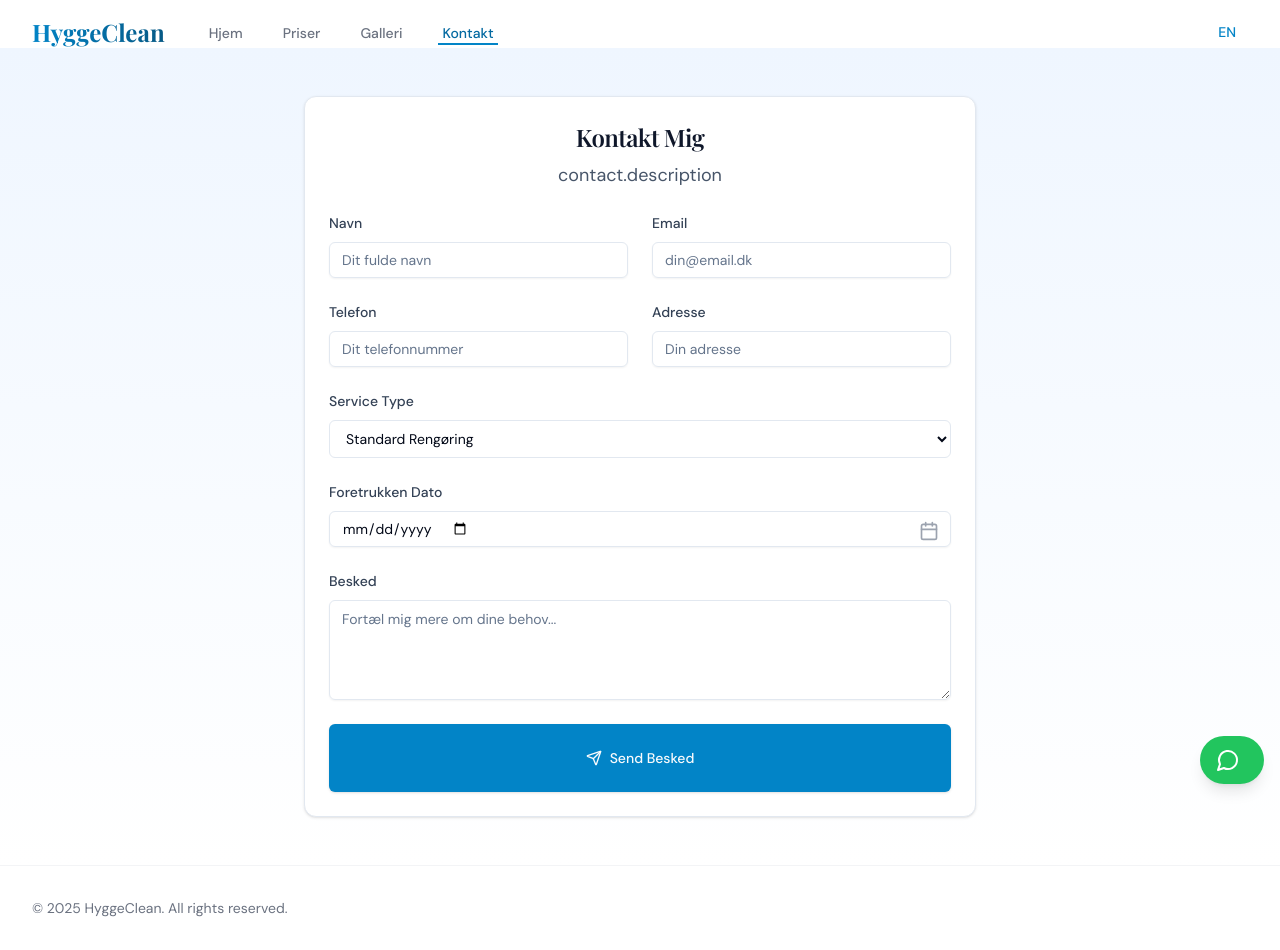
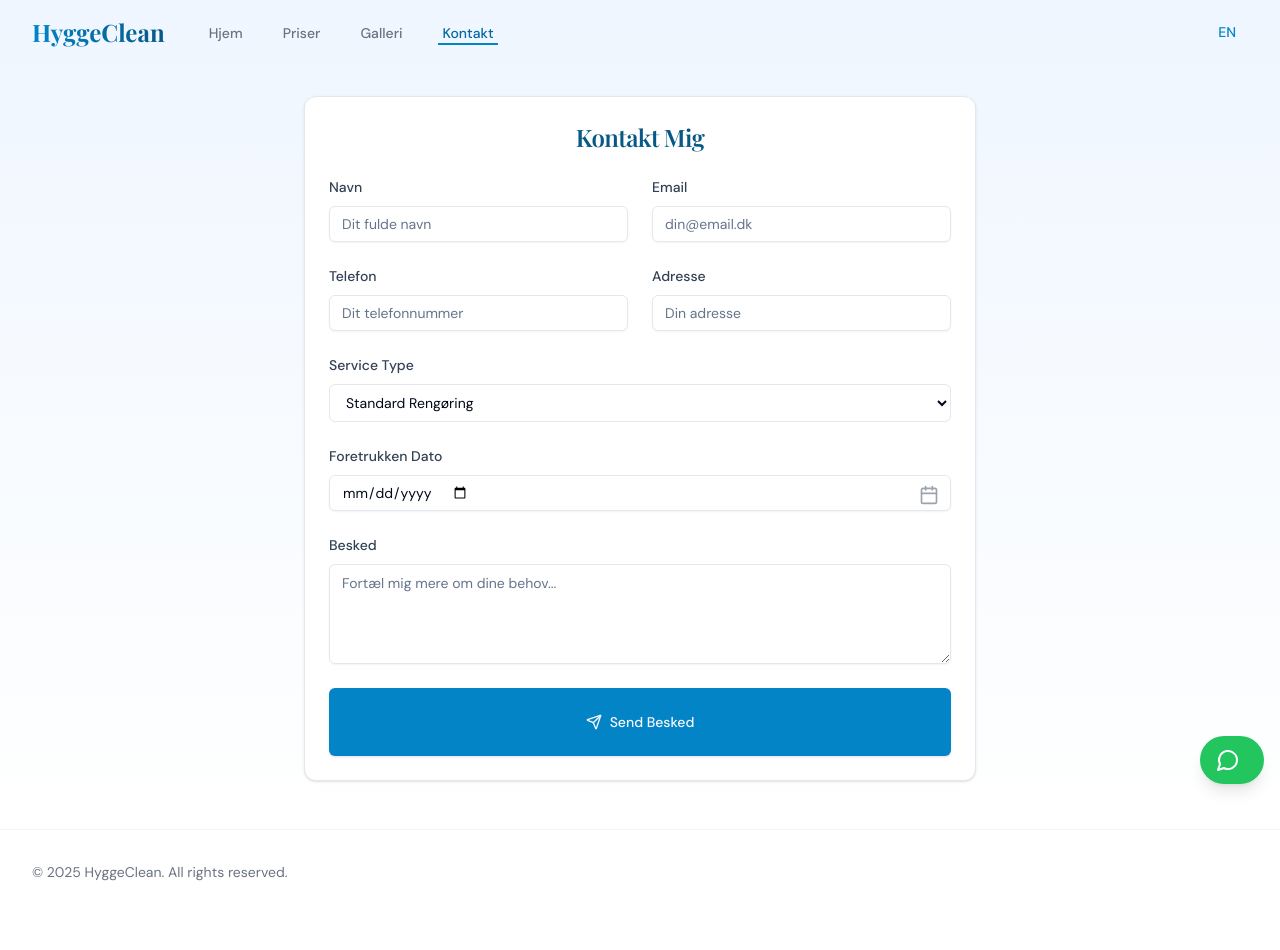
Before and after one commit to donxito/HyggeClean, a Next.js app: page /contact in a window 1280 px wide. After the commit the page ends 914 px from the top, so only its background shows below. Built offline with nearby package versions, Linux system fonts and the light colour scheme; a web font is replaced by a local one.

Commit message:
update font styles

```diff
--- a/src/app/contact/page.tsx
+++ b/src/app/contact/page.tsx
@@ -8,7 +8,7 @@ export const metadata = {
 export default function ContactPage() {
   return (
     <div className="min-h-screen bg-gradient-to-b from-blue-50 to-white">
-      <div className="container mx-auto px-4 py-12 mt-12">
+      <div className="container mx-auto px-4 py-12 ">
         <ContactForm />
       </div>
     </div>
--- a/src/app/pricing/page.tsx
+++ b/src/app/pricing/page.tsx
@@ -9,7 +9,7 @@ export const metadata = {
 export default function PricingPage() {
   return (
     <div className="min-h-screen bg-gradient-to-b from-blue-50 to-white">
-      <div className="container mx-auto px-4 py-12 mt-12">
+      <div className="container mx-auto px-4 py-12">
         <PricingCards />
       </div>
     </div>
--- a/src/components/contact/ContactForm.tsx
+++ b/src/components/contact/ContactForm.tsx
@@ -60,12 +60,11 @@ export function ContactForm() {
   };
 
   return (
-    <Card className="w-full max-w-2xl mx-auto" ref={formRef}>
+    <Card className="w-full max-w-2xl mx-auto mt-12" ref={formRef}>
       <CardHeader className="text-center space-y-2">
-        <CardTitle className="font-serif text-2xl text-hygge-900">
+        <CardTitle className="font-serif text-2xl text-primary-800">
           {translate("contact.title")}
         </CardTitle>
-        <p className="text-hygge-600">{translate("contact.description")}</p>
       </CardHeader>
       <CardContent>
         <form onSubmit={handleSubmit} className="space-y-6">
--- a/src/components/gallery/Photogrid.tsx
+++ b/src/components/gallery/Photogrid.tsx
@@ -149,7 +149,7 @@ export default function PhotoGrid() {
     <div className="max-w-7xl mx-auto px-4 sm:px-6 lg:px-8 py-12 mt-12">
       {/* Gallery Header */}
       <div className="text-center mb-12" ref={headerRef}>
-        <h1 className="font-serif text-4xl font-bold text-hygge-900 mb-4">
+        <h1 className="font-serif text-3xl font-bold text-primary-800 mb-4">
           {translate("gallery.title")}
         </h1>
         <p className="text-lg text-hygge-600 max-w-2xl mx-auto">
--- a/src/components/home/features.tsx
+++ b/src/components/home/features.tsx
@@ -84,7 +84,7 @@ export function Features() {
       <div className="max-w-7xl mx-auto px-4 sm:px-6 lg:px-8">
         {/* Section Header */}
         <div className="text-center mb-12" ref={headerRef}>
-          <h2 className="font-serif text-2xl md:text-3xl font-bold text-hygge-900 mb-4">
+          <h2 className="font-serif text-2xl md:text-3xl font-bold text-primary-800 mb-4">
             {translate("features.title")}
           </h2>
           <p className="text-md text-hygge-600 max-w-2xl mx-auto">
--- a/src/components/home/hero.tsx
+++ b/src/components/home/hero.tsx
@@ -32,7 +32,7 @@ export function Hero() {
           {/* Text Content */}
           <div className="space-y-8 text-center lg:text-left">
             <div className="space-y-4">
-              <h1 className="font-serif text-3xl md:text-4xl lg:text-5xl font-bold text-hygge-900 tracking-tight text-shadow-lg leading-tight">
+              <h1 className="font-serif text-3xl md:text-4xl lg:text-5xl font-bold text-primary-800 tracking-tight text-shadow-lg leading-tight">
                 {translate("hero.title")}
               </h1>
               <p className="font-sans text-lg md:text-xl text-hygge-600 font-light tracking-wide">
--- a/src/components/pricing/PricingCards.tsx
+++ b/src/components/pricing/PricingCards.tsx
@@ -30,7 +30,7 @@ export function PricingCards() {
       {/* Standard Packages */}
       <section>
         <div className="text-center mb-12" ref={headerRef}>
-          <h2 className="font-serif text-3xl font-bold text-hygge-900 mb-4">
+          <h2 className="font-serif text-3xl font-bold text-primary-800  mb-4">
             {translate("pricing.packages.title")}
           </h2>
           <p className="text-lg text-hygge-600 max-w-2xl mx-auto">
--- a/src/lib/translations.ts
+++ b/src/lib/translations.ts
@@ -150,6 +150,7 @@ export const translations = {
       "Recommend a friend and both receive 15% off on your next cleaning",
     "pricing.discounts.note":
       "Discounts apply only once per cleaning session and cannot be combined",
+    // Contact Section
     "contact.title": "Contact Me",
     "contact.name": "Name",
     "contact.namePlaceholder": "Your full name",
```
Also changed, not shown: 1 other file (tests, documents, lock files or other folders).
